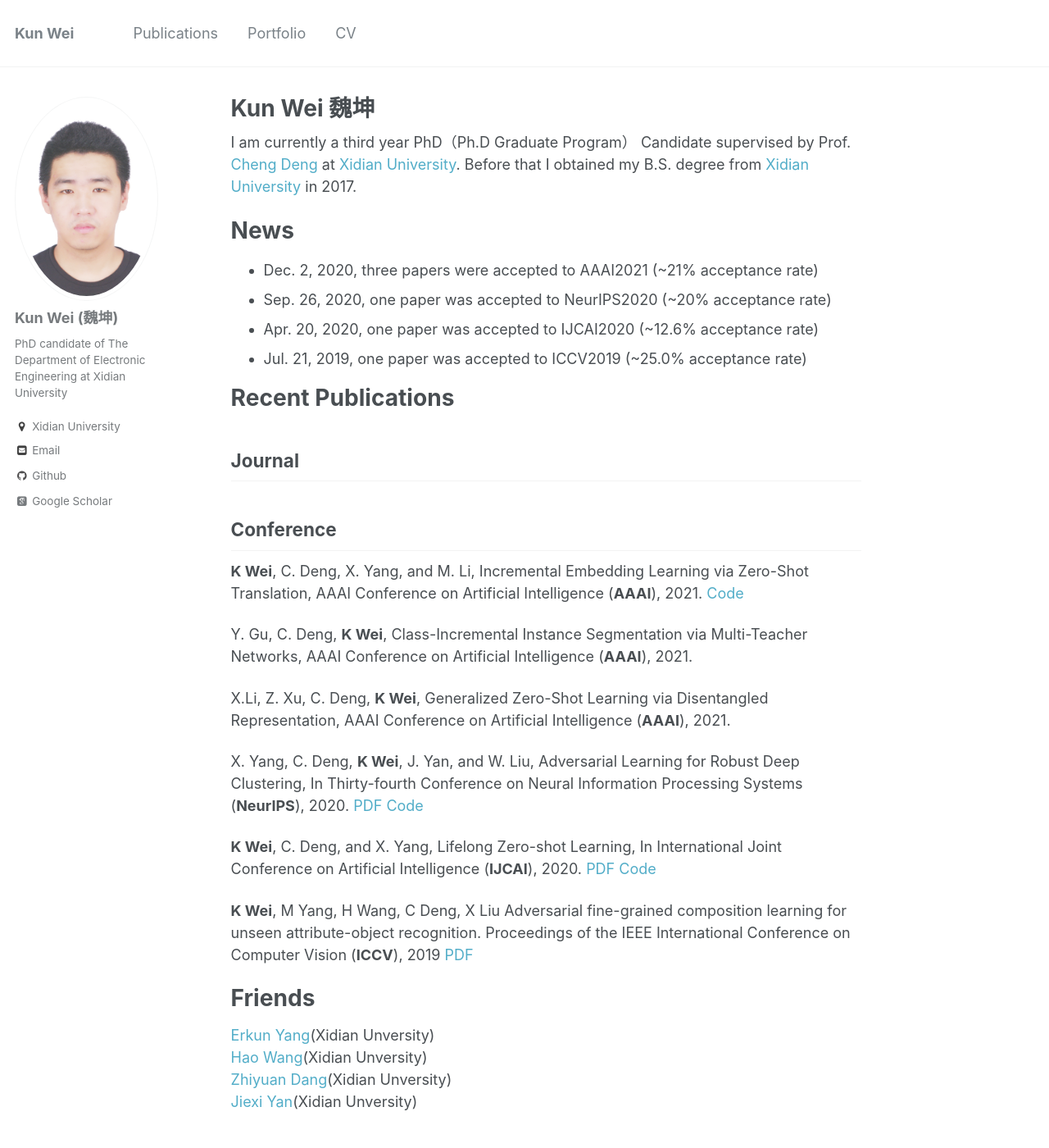
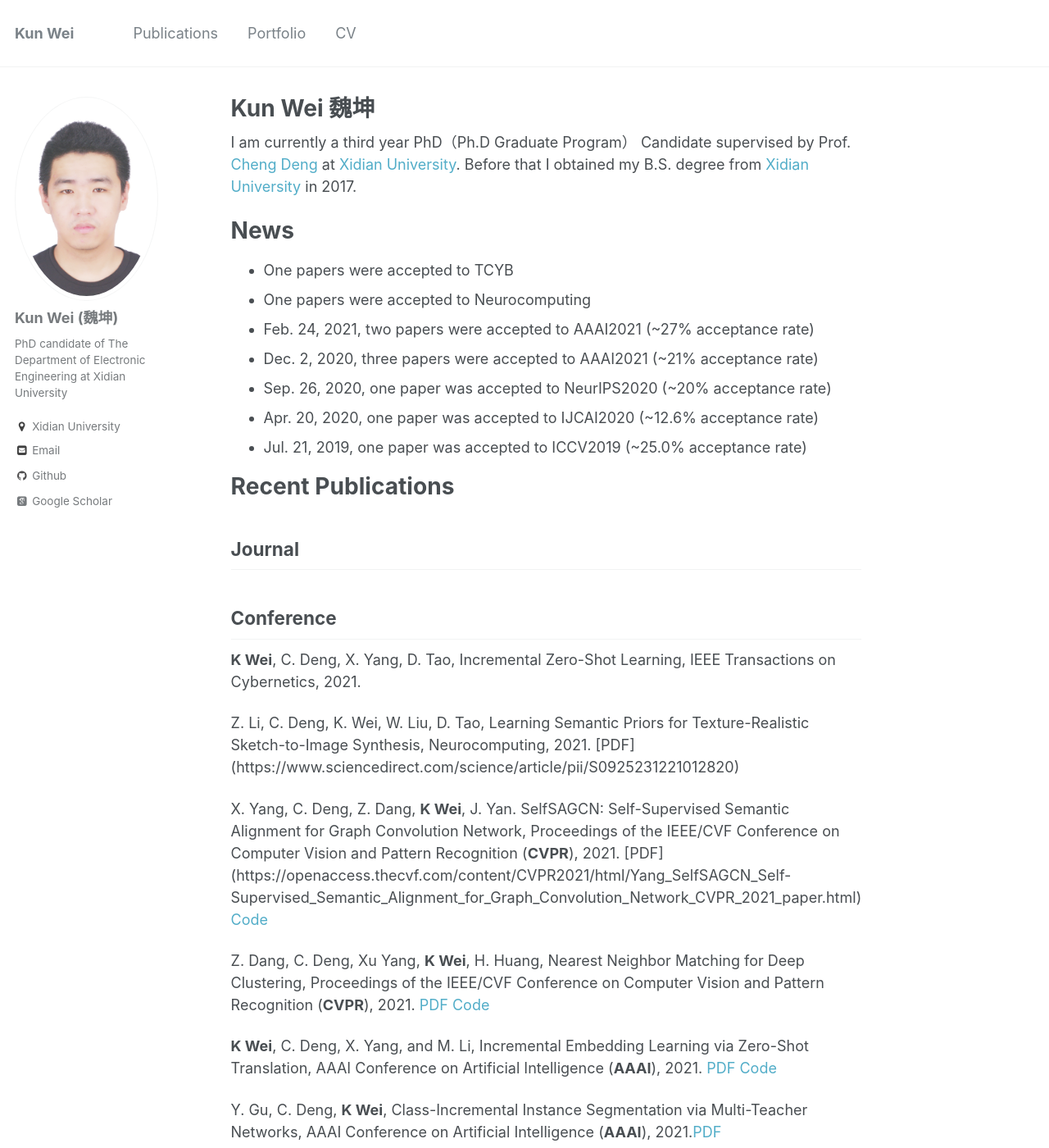
Before and after one commit to Drkun/xdkunwei.github.io, a Jekyll site: the page built from _pages/about.md, in a window 1280 px wide and 1400 px high. Shown: the whole window at 82% size. Built offline with Jekyll 4.4.1, drawn with Linux system fonts in a browser that asks for light colours; some web fonts are replaced.

Commit message:
Update about.md

```diff
--- a/_pages/about.md
+++ b/_pages/about.md
@@ -13,6 +13,9 @@ I am currently a third year PhD（Ph.D Graduate Program） Candidate supervised
 
 News
 ======
+* One papers were accepted to TCYB
+* One papers were accepted to Neurocomputing
+* Feb. 24, 2021, two papers were accepted to AAAI2021 (~27% acceptance rate)
 * Dec. 2, 2020, three papers were accepted to AAAI2021 (~21% acceptance rate)
 * Sep. 26, 2020, one paper was accepted to NeurIPS2020 (~20% acceptance rate)
 * Apr. 20, 2020, one paper was accepted to IJCAI2020 (~12.6% acceptance rate)
@@ -29,11 +32,23 @@ Journal
 
 Conference
 ------
- __K Wei__, C. Deng,  X. Yang, and M. Li, Incremental Embedding Learning via Zero-Shot Translation, AAAI Conference on Artificial Intelligence (__AAAI__), 2021. [Code](https://github.com/Drkun/ZSTCI)
+ __K Wei__, C. Deng, X. Yang,  D. Tao, Incremental Zero-Shot Learning, IEEE Transactions on Cybernetics, 2021.
 
-Y. Gu, C. Deng, __K Wei__, Class-Incremental Instance Segmentation via Multi-Teacher Networks, AAAI Conference on Artificial Intelligence (__AAAI__), 2021.
 
-X.Li, Z. Xu, C. Deng, __K Wei__, Generalized Zero-Shot Learning via Disentangled Representation, AAAI Conference on Artificial Intelligence (__AAAI__), 2021.
+
+Z. Li, C. Deng, K. Wei, W. Liu, D. Tao, Learning Semantic Priors for Texture-Realistic Sketch-to-Image Synthesis, Neurocomputing, 2021. [PDF] (https://www.sciencedirect.com/science/article/pii/S0925231221012820)
+
+
+X. Yang, C. Deng, Z. Dang, __K Wei__, J. Yan. SelfSAGCN: Self-Supervised Semantic Alignment for Graph Convolution Network, Proceedings of the IEEE/CVF Conference on Computer Vision and Pattern Recognition (__CVPR__), 2021. [PDF] (https://openaccess.thecvf.com/content/CVPR2021/html/Yang_SelfSAGCN_Self-Supervised_Semantic_Alignment_for_Graph_Convolution_Network_CVPR_2021_paper.html) [Code](https://github.com/xdxuyang/SelfSAGCN)
+
+
+Z. Dang, C. Deng, Xu Yang, __K Wei__, H. Huang, Nearest Neighbor Matching for Deep Clustering, Proceedings of the IEEE/CVF Conference on Computer Vision and Pattern Recognition (__CVPR__), 2021. [PDF](https://openaccess.thecvf.com/content/CVPR2021/html/Dang_Nearest_Neighbor_Matching_for_Deep_Clustering_CVPR_2021_paper.html) [Code](https://github.com/ZhiyuanDang/NNM)
+
+ __K Wei__, C. Deng,  X. Yang, and M. Li, Incremental Embedding Learning via Zero-Shot Translation, AAAI Conference on Artificial Intelligence (__AAAI__), 2021. [PDF](https://arxiv.org/pdf/2012.15497.pdf) [Code](https://github.com/Drkun/ZSTCI)
+
+Y. Gu, C. Deng, __K Wei__, Class-Incremental Instance Segmentation via Multi-Teacher Networks, AAAI Conference on Artificial Intelligence (__AAAI__), 2021.[PDF](https://see.xidian.edu.cn/faculty/chdeng/Welcome%20to%20Cheng%20Deng's%20Homepage_files/Papers/Conference/AAAI2021_Yanan.pdf)
+
+X.Li, Z. Xu, C. Deng, __K Wei__, Generalized Zero-Shot Learning via Disentangled Representation, AAAI Conference on Artificial Intelligence (__AAAI__), 2021. [PDF](https://www.aaai.org/AAAI21Papers/AAAI-1398.LiXu.pdf)
 
 X. Yang, C. Deng, __K Wei__, J. Yan, and W. Liu, Adversarial Learning for Robust Deep Clustering, In Thirty-fourth Conference on Neural Information Processing Systems (__NeurIPS__), 2020. [PDF](https://proceedings.neurips.cc/paper/2020/file/6740526b78c0b230e41ae61d8ca07cf5-Paper.pdf) [Code](https://github.com/xdxuyang/Adversarial-Learning-for-Robust-Deep-Clustering)
 
```
